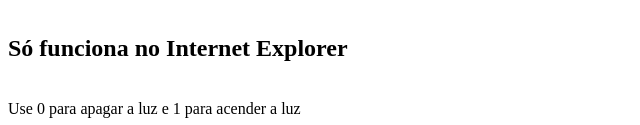
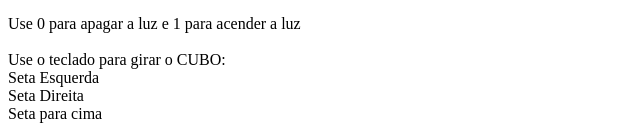
Before and after one commit to anaclara-ttm/anaclara-ttm.github.io, a plain HTML site: page TP_02_CG.html in a window 1280 px wide. Shown: the part 511-636 px from the top of the page, without its empty margins (0-640 px from the left). Drawn offline with Linux system fonts and the light colour scheme.

Commit message:
tira frase de so funciona no IE

```diff
--- a/TP_02_CG.html
+++ b/TP_02_CG.html
@@ -788,7 +788,6 @@
 
 	<br />
 	<br />
-    <h2>Só funciona no Internet Explorer</h2></br>
     Use 0 para apagar a luz e 1 para acender a luz</br>
 </br>Use o teclado para girar o CUBO:</br>Seta Esquerda </br>Seta Direita</br>Seta para cima</br>Seta para baixo</br>
 </br>Use o teclado para girar a PIRAMIDE:</br>E-> Esquerda</br>D-> Direita</br>C-> para cima</br>B-> para baixo</br>
```
